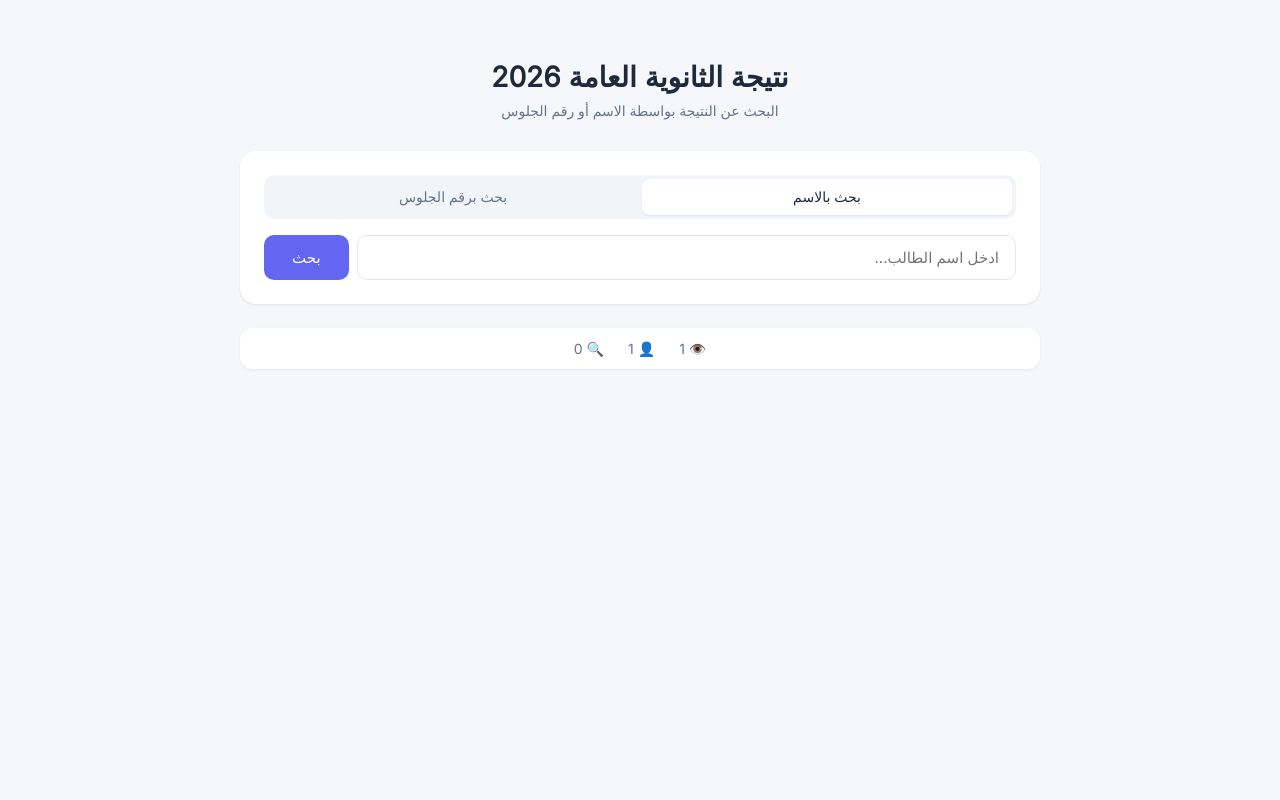
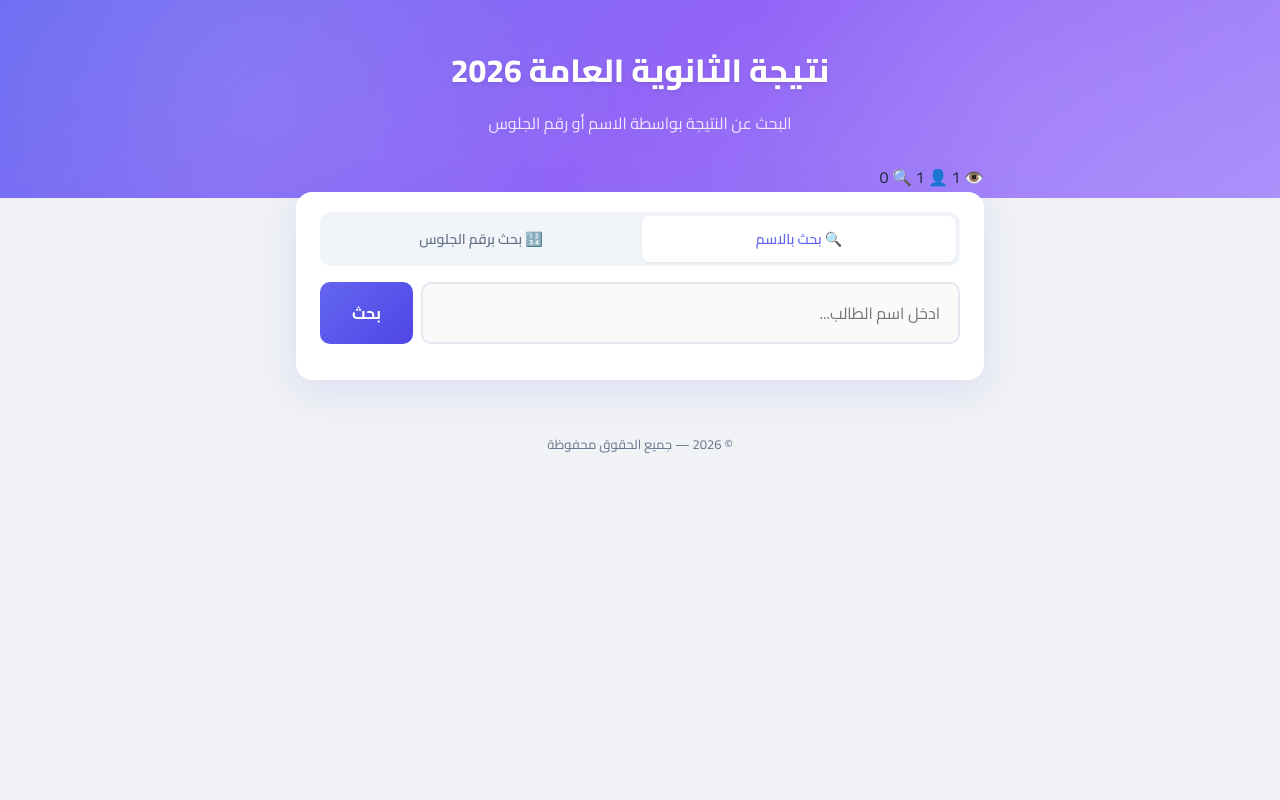
Before and after one commit to seifkhalled/thanwya-amma-website, a FastAPI app: page / in a window 1280 px wide. Run offline with FastAPI, Linux system fonts and the light colour scheme; data comes from the database, SQL or seed files in the repository; data that the repository does not hold is empty; parts of the project's set-up code (start-up, migrations or seed data) failed here and were passed over.

Commit message:
improve frontend design with gradient hero, animations, skeleton loading

```diff
--- a/templates/index.html
+++ b/templates/index.html
@@ -5,214 +5,357 @@
 <meta name="viewport" content="width=device-width, initial-scale=1.0">
 <title>نتيجة الثانوية العامة 2026</title>
 <link rel="preconnect" href="https://fonts.googleapis.com">
-<link href="https://fonts.googleapis.com/css2?family=Inter:opsz@14..32&display=swap" rel="stylesheet">
+<link href="https://fonts.googleapis.com/css2?family=Cairo:wght@400;500;600;700;800&display=swap" rel="stylesheet">
 <style>
 * { margin: 0; padding: 0; box-sizing: border-box; }
+:root {
+  --primary: #6366f1;
+  --primary-dark: #4f46e5;
+  --primary-light: #eef2ff;
+  --bg: #f0f2f5;
+  --card-bg: #fff;
+  --text: #1e293b;
+  --text-secondary: #64748b;
+  --border: #e2e8f0;
+  --radius: 16px;
+  --radius-sm: 10px;
+  --shadow: 0 1px 3px rgba(0,0,0,.06), 0 1px 2px rgba(0,0,0,.04);
+  --shadow-lg: 0 10px 40px rgba(99,102,241,.15);
+}
 body {
-  font-family: "Inter", sans-serif;
-  background: #f5f7fa;
+  font-family: 'Cairo', sans-serif;
+  background: var(--bg);
   min-height: 100vh;
-  display: flex;
-  justify-content: center;
-  padding: 60px 20px;
-  color: #1e293b;
+  color: var(--text);
 }
-.container { width: 100%; max-width: 800px; }
-h1 {
-  font-size: 28px;
-  font-weight: 600;
+.hero {
+  background: linear-gradient(135deg, #6366f1 0%, #8b5cf6 50%, #a78bfa 100%);
+  padding: 40px 20px 60px;
   text-align: center;
-  margin-bottom: 8px;
+  position: relative;
+  overflow: hidden;
 }
-.subtitle {
-  text-align: center;
-  color: #64748b;
-  font-size: 14px;
-  margin-bottom: 32px;
+.hero::before {
+  content: '';
+  position: absolute;
+  inset: 0;
+  background: radial-gradient(circle at 20% 50%, rgba(255,255,255,.15) 0%, transparent 50%),
+              radial-gradient(circle at 80% 50%, rgba(255,255,255,.1) 0%, transparent 50%);
+}
+.hero h1 {
+  font-size: 32px;
+  font-weight: 800;
+  color: #fff;
+  position: relative;
+  text-shadow: 0 2px 4px rgba(0,0,0,.1);
+}
+.hero p {
+  color: rgba(255,255,255,.85);
+  font-size: 16px;
+  margin-top: 8px;
+  position: relative;
+}
+.container {
+  max-width: 720px;
+  margin: -36px auto 0;
+  padding: 0 16px;
+  position: relative;
+  z-index: 1;
 }
 .search-box {
-  background: #fff;
-  border-radius: 16px;
-  padding: 24px;
-  box-shadow: 0 1px 3px rgba(0,0,0,.06), 0 1px 2px rgba(0,0,0,.04);
-  margin-bottom: 24px;
+  background: var(--card-bg);
+  border-radius: var(--radius);
+  padding: 20px 24px 24px;
+  box-shadow: var(--shadow-lg);
+  margin-bottom: 20px;
 }
 .tabs {
   display: flex;
   gap: 4px;
   background: #f1f5f9;
-  border-radius: 10px;
+  border-radius: var(--radius-sm);
   padding: 4px;
   margin-bottom: 16px;
 }
 .tab {
   flex: 1;
-  text-align: center;
   padding: 10px;
   font-size: 14px;
-  font-weight: 500;
+  font-weight: 600;
   border-radius: 8px;
   cursor: pointer;
-  transition: .15s;
+  transition: all .2s;
   border: none;
   background: transparent;
-  color: #64748b;
+  color: var(--text-secondary);
+  font-family: inherit;
 }
-.tab.active { background: #fff; color: #1e293b; box-shadow: 0 1px 2px rgba(0,0,0,.06); }
-.tab:focus { outline: none; }
-.input-row { display: flex; gap: 8px; }
+.tab.active {
+  background: var(--card-bg);
+  color: var(--primary);
+  box-shadow: 0 1px 3px rgba(0,0,0,.08);
+}
+.input-row {
+  display: flex;
+  gap: 8px;
+}
 .input-row input {
   flex: 1;
-  padding: 12px 16px;
-  font-size: 15px;
-  border: 1.5px solid #e2e8f0;
-  border-radius: 10px;
+  padding: 14px 18px;
+  font-size: 16px;
+  border: 2px solid var(--border);
+  border-radius: var(--radius-sm);
   outline: none;
-  transition: .15s;
+  transition: all .2s;
   font-family: inherit;
+  background: #fafafa;
 }
-.input-row input:focus { border-color: #6366f1; box-shadow: 0 0 0 3px rgba(99,102,241,.15); }
+.input-row input:focus {
+  border-color: var(--primary);
+  box-shadow: 0 0 0 4px rgba(99,102,241,.12);
+  background: #fff;
+}
 .input-row button {
-  padding: 12px 28px;
-  font-size: 15px;
-  font-weight: 500;
-  background: #6366f1;
+  padding: 14px 32px;
+  font-size: 16px;
+  font-weight: 700;
+  background: linear-gradient(135deg, var(--primary), var(--primary-dark));
   color: #fff;
   border: none;
-  border-radius: 10px;
+  border-radius: var(--radius-sm);
   cursor: pointer;
-  transition: .15s;
+  transition: all .2s;
   font-family: inherit;
+  white-space: nowrap;
 }
-.input-row button:hover { background: #4f46e5; }
-.input-row button:disabled { opacity: .5; cursor: not-allowed; }
-.results { margin-top: 8px; }
+.input-row button:hover { transform: translateY(-1px); box-shadow: 0 4px 12px rgba(99,102,241,.4); }
+.input-row button:active { transform: translateY(0); }
+.input-row button:disabled { opacity: .5; cursor: not-allowed; transform: none; box-shadow: none; }
+.results-count { font-size: 14px; color: var(--text-secondary); margin-top: 12px; text-align: center; }
+.results { margin-top: 4px; }
 .result-card {
-  background: #fff;
-  border-radius: 12px;
+  background: var(--card-bg);
+  border-radius: var(--radius);
   padding: 20px 24px;
-  box-shadow: 0 1px 3px rgba(0,0,0,.06);
+  box-shadow: var(--shadow);
   margin-bottom: 12px;
+  animation: slideUp .35s ease backwards;
   display: flex;
   justify-content: space-between;
   align-items: center;
+  gap: 16px;
   flex-wrap: wrap;
-  gap: 12px;
+  border: 1px solid var(--border);
+  transition: box-shadow .2s;
 }
-.result-info { display: flex; flex-direction: column; gap: 4px; }
-.result-name { font-size: 16px; font-weight: 600; }
-.result-id { font-size: 13px; color: #64748b; }
-.result-meta { display: flex; align-items: center; gap: 20px; }
-.result-degree {
-  font-size: 24px;
-  font-weight: 700;
-  color: #6366f1;
+.result-card:hover { box-shadow: 0 4px 12px rgba(0,0,0,.08); }
+@keyframes slideUp { from { opacity: 0; transform: translateY(16px); } to { opacity: 1; transform: translateY(0); } }
+.result-info { display: flex; flex-direction: column; gap: 2px; min-width: 0; }
+.result-name { font-size: 18px; font-weight: 700; line-height: 1.3; }
+.result-id { font-size: 13px; color: var(--text-secondary); }
+.result-id span { color: var(--text); font-weight: 600; }
+.result-meta { display: flex; align-items: center; gap: 16px; flex-shrink: 0; }
+.degree {
+  position: relative;
+  text-align: center;
 }
-.result-status {
-  padding: 6px 14px;
+.degree-value {
+  font-size: 28px;
+  font-weight: 800;
+  color: var(--primary);
+  line-height: 1;
+}
+.degree-label {
+  font-size: 11px;
+  color: var(--text-secondary);
+  display: block;
+  margin-top: 2px;
+}
+.status-badge {
+  padding: 6px 16px;
   border-radius: 20px;
   font-size: 13px;
-  font-weight: 500;
+  font-weight: 700;
+  white-space: nowrap;
 }
-.status-pass { background: #dcfce7; color: #166534; }
-.status-fail { background: #fef2f2; color: #991b1b; }
-.status-second { background: #fef9c3; color: #854d0e; }
+.status-pass {
+  background: linear-gradient(135deg, #dcfce7, #bbf7d0);
+  color: #166534;
+}
+.status-fail {
+  background: linear-gradient(135deg, #fef2f2, #fecaca);
+  color: #991b1b;
+}
+.status-second {
+  background: linear-gradient(135deg, #fef9c3, #fde68a);
+  color: #854d0e;
+}
+.skeleton {
+  background: var(--card-bg);
+  border-radius: var(--radius);
+  padding: 20px 24px;
+  margin-bottom: 12px;
+  border: 1px solid var(--border);
+}
+.skeleton-line {
+  height: 16px;
+  border-radius: 8px;
+  background: linear-gradient(90deg, #f0f0f0 25%, #e0e0e0 50%, #f0f0f0 75%);
+  background-size: 200% 100%;
+  animation: shimmer 1.4s infinite;
+  margin-bottom: 8px;
+}
+.skeleton-line:last-child { width: 60%; margin-bottom: 0; }
+.skeleton-line:first-child { width: 80%; }
+@keyframes shimmer { 0% { background-position: 200% 0; } 100% { background-position: -200% 0; } }
 .no-results {
   text-align: center;
   padding: 48px 20px;
-  color: #94a3b8;
+  color: var(--text-secondary);
+  font-size: 16px;
+}
+.no-results-icon { font-size: 48px; margin-bottom: 12px; opacity: .4; }
+.error-msg {
+  text-align: center;
+  padding: 24px 20px;
+  color: #dc2626;
   font-size: 15px;
+  background: #fef2f2;
+  border-radius: var(--radius);
+  margin-top: 8px;
 }
-.loading { text-align: center; padding: 24px; color: #94a3b8; }
-.error { text-align: center; padding: 24px; color: #dc2626; }
-.stats {
+.stats-bar {
   display: flex;
   justify-content: center;
-  gap: 24px;
-  margin-bottom: 24px;
+  gap: 32px;
+  margin-bottom: 20px;
   font-size: 14px;
-  color: #64748b;
-  background: #fff;
-  border-radius: 12px;
-  padding: 12px 24px;
-  box-shadow: 0 1px 3px rgba(0,0,0,.06);
+  color: var(--text-secondary);
+  background: var(--card-bg);
+  border-radius: var(--radius);
+  padding: 14px 24px;
+  box-shadow: var(--shadow);
+  border: 1px solid var(--border);
+  flex-wrap: wrap;
 }
-.stats span { display: flex; align-items: center; gap: 6px; }
+.stats-bar span { display: flex; align-items: center; gap: 6px; }
+.stats-bar strong { color: var(--text); font-weight: 700; }
+.footer {
+  text-align: center;
+  padding: 32px 20px;
+  color: var(--text-secondary);
+  font-size: 13px;
+}
 @media (max-width: 600px) {
+  .hero h1 { font-size: 24px; }
+  .hero { padding: 28px 16px 48px; }
+  .container { margin-top: -28px; }
+  .search-box { padding: 16px 16px 20px; }
+  .input-row { flex-direction: column; }
+  .input-row button { width: 100%; }
   .result-card { flex-direction: column; align-items: flex-start; }
   .result-meta { width: 100%; justify-content: space-between; }
+  .stats-bar { gap: 16px; font-size: 13px; }
+  .degree-value { font-size: 24px; }
 }
 </style>
 </head>
 <body>
+
+<div class="hero">
+  <h1>نتيجة الثانوية العامة 2026</h1>
+  <p>البحث عن النتيجة بواسطة الاسم أو رقم الجلوس</p>
+</div>
+
 <div class="container">
-  <h1>نتيجة الثانوية العامة 2026</h1>
-  <p class="subtitle">البحث عن النتيجة بواسطة الاسم أو رقم الجلوس</p>
+  <!--STATS-->
 
   <div class="search-box">
     <div class="tabs">
-      <button class="tab active" data-by="name" onclick="switchTab('name')">بحث بالاسم</button>
-      <button class="tab" data-by="id" onclick="switchTab('id')">بحث برقم الجلوس</button>
+      <button class="tab active" data-by="name" onclick="switchTab('name')">🔍 بحث بالاسم</button>
+      <button class="tab" data-by="id" onclick="switchTab('id')">🔢 بحث برقم الجلوس</button>
     </div>
     <div class="input-row">
       <input type="text" id="searchInput" placeholder="ادخل اسم الطالب..." autocomplete="off">
       <button id="searchBtn" onclick="search()">بحث</button>
     </div>
+    <div id="resultsCount" class="results-count"></div>
   </div>
-
-  <!--STATS-->
 
   <div id="results" class="results"></div>
 </div>
 
+<div class="footer">
+  © 2026 — جميع الحقوق محفوظة
+</div>
+
 <script>
-let searchBy = "name";
-const input = document.getElementById("searchInput");
-const btn = document.getElementById("searchBtn");
-const resultsDiv = document.getElementById("results");
+let searchBy = 'name';
+const input = document.getElementById('searchInput');
+const btn = document.getElementById('searchBtn');
+const resultsDiv = document.getElementById('results');
+const countDiv = document.getElementById('resultsCount');
 
 function switchTab(mode) {
   searchBy = mode;
-  document.querySelectorAll(".tab").forEach(t => t.classList.toggle("active", t.dataset.by === mode));
-  input.placeholder = mode === "name" ? "ادخل اسم الطالب..." : "ادخل رقم الجلوس...";
-  input.value = "";
-  resultsDiv.innerHTML = "";
+  document.querySelectorAll('.tab').forEach(t => t.classList.toggle('active', t.dataset.by === mode));
+  input.placeholder = mode === 'name' ? 'ادخل اسم الطالب...' : 'ادخل رقم الجلوس...';
+  input.value = '';
+  resultsDiv.innerHTML = '';
+  countDiv.textContent = '';
   input.focus();
 }
 
 function statusClass(caseDesc) {
-  const s = (caseDesc || "").toLowerCase();
-  if (s.includes("ناجح") || s.includes("pass") || s.includes("success")) return "status-pass";
-  if (s.includes("دور ثان") || s.includes("second")) return "status-second";
-  return "status-fail";
+  const s = (caseDesc || '').toLowerCase();
+  if (s.includes('ناجح') || s.includes('pass') || s.includes('success')) return 'status-pass';
+  if (s.includes('دور ثان') || s.includes('second')) return 'status-second';
+  return 'status-fail';
 }
 
-input.addEventListener("keydown", e => { if (e.key === "Enter") search(); });
+function showSkeleton() {
+  resultsDiv.innerHTML = Array.from({length: 3}, () =>
+    `<div class="skeleton">
+      <div class="skeleton-line"></div>
+      <div class="skeleton-line"></div>
+    </div>`
+  ).join('');
+}
+
+input.addEventListener('keydown', e => { if (e.key === 'Enter') search(); });
 
 async function search() {
   const q = input.value.trim();
   if (!q) return;
   btn.disabled = true;
-    resultsDiv.innerHTML = '<div class="loading">جاري البحث...</div>';
+  countDiv.textContent = '';
+  showSkeleton();
   try {
     const res = await fetch(`/search?q=${encodeURIComponent(q)}&by=${searchBy}`);
     const data = await res.json();
-    if (data.error) { resultsDiv.innerHTML = `<div class="error">${data.error}</div>`; return; }
-    if (!data.length) { resultsDiv.innerHTML = '<div class="no-results">لا توجد نتائج</div>'; return; }
-    resultsDiv.innerHTML = data.map(s => `
-      <div class="result-card">
+    if (data.error) { resultsDiv.innerHTML = `<div class="error-msg">${data.error}</div>`; return; }
+    if (!data.length) {
+      resultsDiv.innerHTML = `<div class="no-results"><div class="no-results-icon">📭</div>لا توجد نتائج للبحث</div>`;
+      return;
+    }
+    countDiv.textContent = `تم العثور على ${data.length} نتيجة`;
+    resultsDiv.innerHTML = data.map((s, i) =>
+      `<div class="result-card" style="animation-delay:${i * 60}ms">
         <div class="result-info">
           <div class="result-name">${s.arabic_name}</div>
-          <div class="result-id">رقم الجلوس: ${s.seating_no}</div>
+          <div class="result-id">رقم الجلوس: <span>${s.seating_no}</span></div>
         </div>
         <div class="result-meta">
-          <div class="result-degree">${s.total_degree}</div>
-          <div class="result-status ${statusClass(s.student_case_desc)}">${s.student_case_desc}</div>
+          <div class="degree">
+            <div class="degree-value">${s.total_degree}</div>
+            <span class="degree-label">الدرجة</span>
+          </div>
+          <div class="status-badge ${statusClass(s.student_case_desc)}">${s.student_case_desc}</div>
         </div>
-      </div>
-    `).join("");
+      </div>`
+    ).join('');
   } catch (e) {
-    resultsDiv.innerHTML = '<div class="error">حدث خطأ. حاول مرة أخرى.</div>';
+    resultsDiv.innerHTML = '<div class="error-msg">⚠️ حدث خطأ في الاتصال. حاول مرة أخرى.</div>';
   } finally { btn.disabled = false; }
 }
 </script>
```
